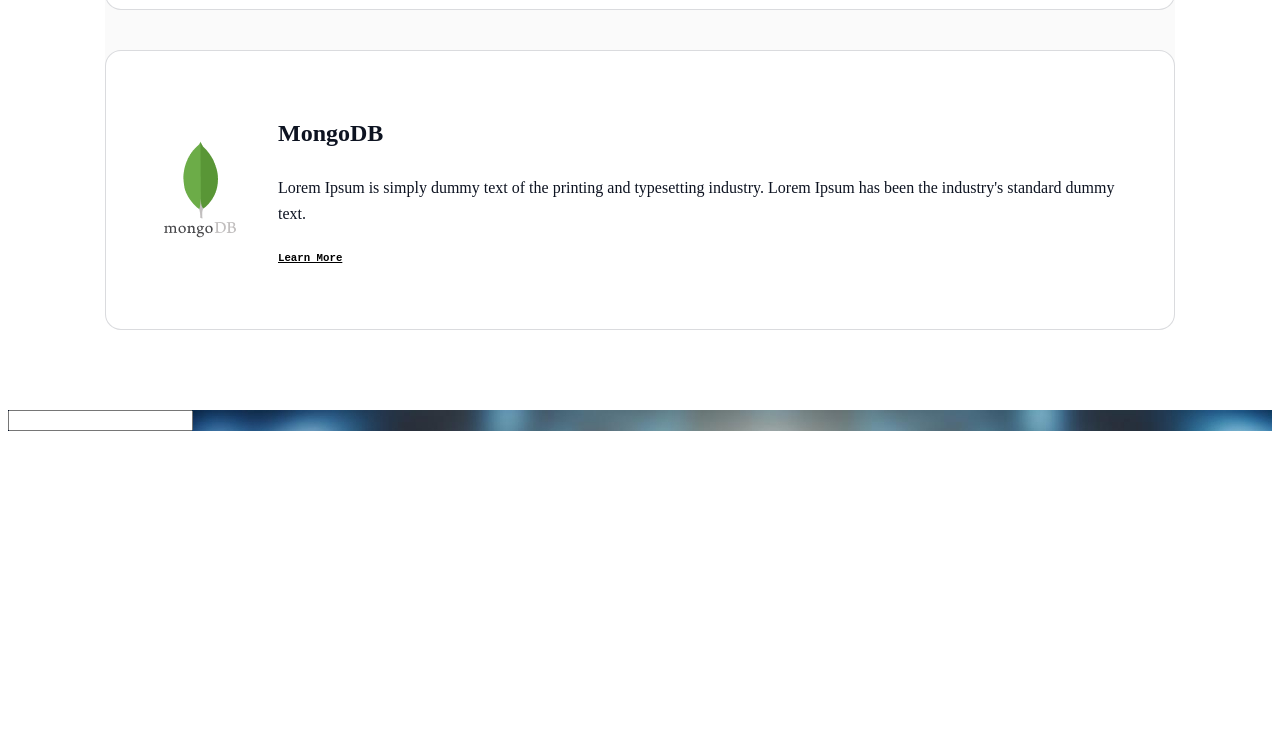
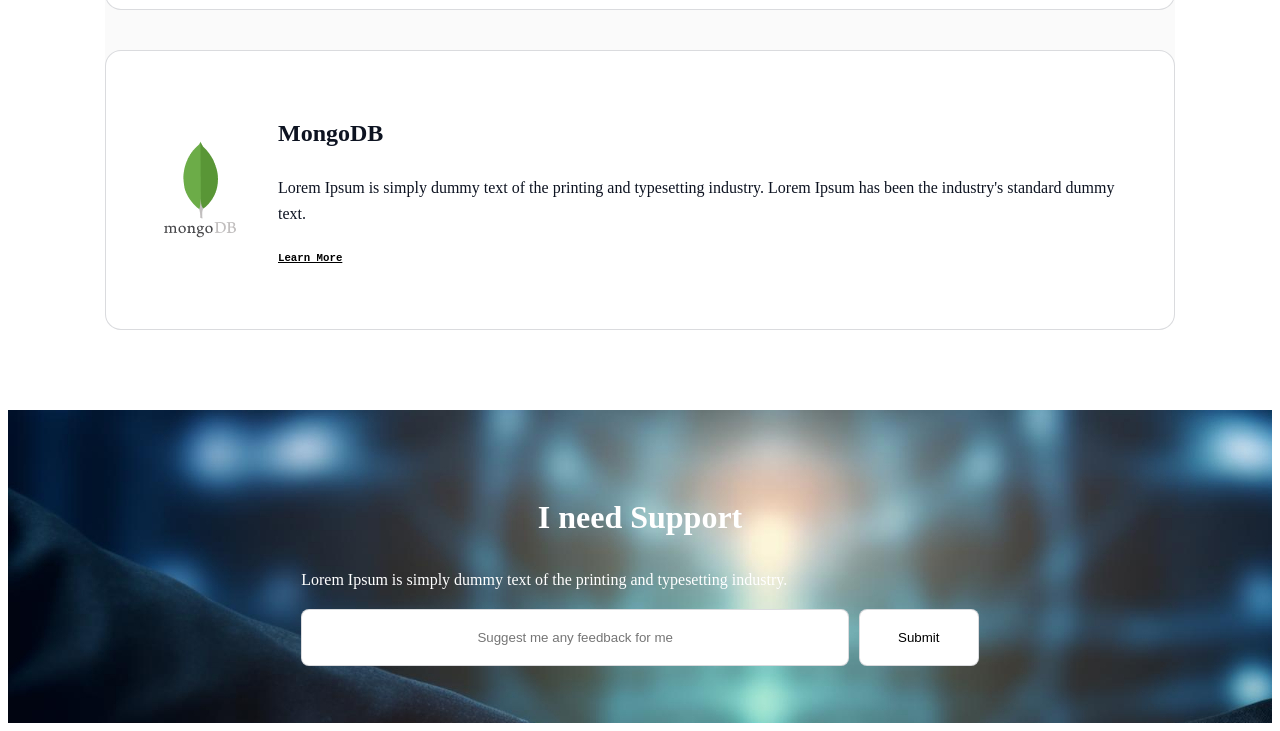
Before and after one commit to Rashadul89/website-assignment1, a plain HTML site: page index.html in a window 1280 px wide. Shown: the part 3845-4576 px from the top of the page. Before the commit the page ends 4284 px from the top, so only its background shows below. Drawn offline with Linux system fonts and the light colour scheme; a web font is replaced by a local one.

Commit message:
footeradd

```diff
--- a/index.html
+++ b/index.html
@@ -151,8 +151,21 @@
         </div>
       </section>
     </main>
-    <footer class="handshake">
-   <input type="text">
+    <footer class="footerContent">
+      <div class="handshake">
+        <div class="helpDesk">
+          <h3>I need Support</h3>
+          <p style="color: rgb(255, 255, 255);">Lorem Ipsum is simply dummy text of the printing and typesetting industry.</p>
+          <div>
+            <input type="text" placeholder="Suggest me any feedback for me">
+            <button class="submit" type="submit" >Submit</button>
+          </div>
+
+        </div>
+       <!-- <div class="inputControl">
+
+       </div> -->
+      </div>
     </footer>
   </body>
 </html>
--- a/style/style.css
+++ b/style/style.css
@@ -185,6 +185,45 @@ nav > ul > li {
 }
 .handshake {
   background-image: url(../assets/handshake.jpg);
-  width: 100%;
-
+  display: flex;
+  height: 313px;
+  justify-content: center;
+  align-items: center;
 }
+.footerContent {
+}
+.inputControl input {
+  padding: 19px 20px 19px 20px;
+  box-sizing: border-box;
+  border: 1px solid rgba(13, 19, 33, 0.15);
+  border-radius: 8px;
+  background: rgb(255, 255, 255);
+}
+.helpDesk h3 {
+  color: rgb(255, 255, 255);
+  font-family: Azeret Mono;
+  font-size: 32px;
+  font-weight: 700;
+  line-height: 36px;
+  letter-spacing: 0%;
+  text-align: center;
+}
+.helpDesk input {
+  width: 548px;
+  height: 57px;
+  text-align: center;
+  box-sizing: border-box;
+  border: 1px solid rgba(13, 19, 33, 0.15);
+  border-radius: 8px;
+  background: rgb(255, 255, 255);
+}
+.helpDesk .submit {
+    width: 120px;
+    height: 57px;
+    text-align: center;
+    box-sizing: border-box;
+    border: 1px solid rgba(13, 19, 33, 0.15);
+    border-radius: 8px;
+    background: rgb(255, 255, 255);
+    cursor: pointer;
+  }
```
